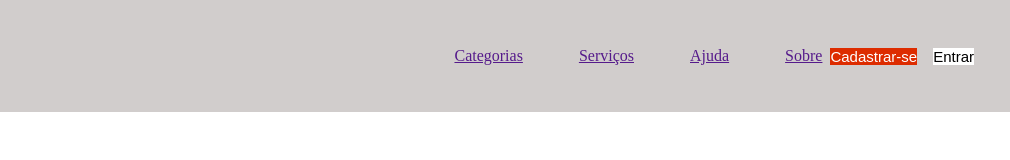
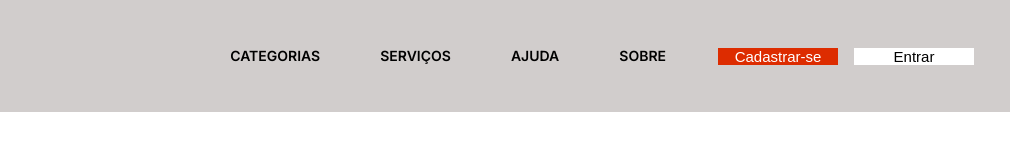
Before and after one commit to AR7HURMB/ToolsLand, a plain HTML site: page assets/index.html in a window 1280 px wide. Shown: the full height of the page, 270-1280 px from the left. Drawn offline with Linux system fonts and the light colour scheme.

Commit message:
Update style.css

```diff
--- a/assets/style.css
+++ b/assets/style.css
@@ -1,3 +1,5 @@
+@import url('https://fonts.googleapis.com/css2?family=Inter:ital,opsz,wght@0,14..32,100..900;1,14..32,100..900&family=Open+Sans:ital,wght@0,300..800;1,300..800&display=swap');
+
 * {
     margin: 0;
     padding: 0;
@@ -22,14 +24,23 @@ header {
     display: flex;
     justify-content: space-between;
     align-items: center;
-    column-gap: 8px;
+    gap: 52px;
 }
 
 .header-menu ul {
     display: flex;
     justify-content: space-between;
     align-items: center;
-    gap: 56px;
+    gap: 60px;
+}
+
+.header-menu ul a {
+    font-size: 14px;
+    color: black;
+    text-decoration: none;
+    font-family: "Inter";
+    text-transform: uppercase;
+    font-weight: 600;
 }
 
 .header-btns {
@@ -37,9 +48,10 @@ header {
     gap: 16px;
 }
 
-.header-btns button {
+.header-button {
     border: none;
     font-size: 15px;
+    width: 8em;
 }
 
 #signUp-btn {
```
